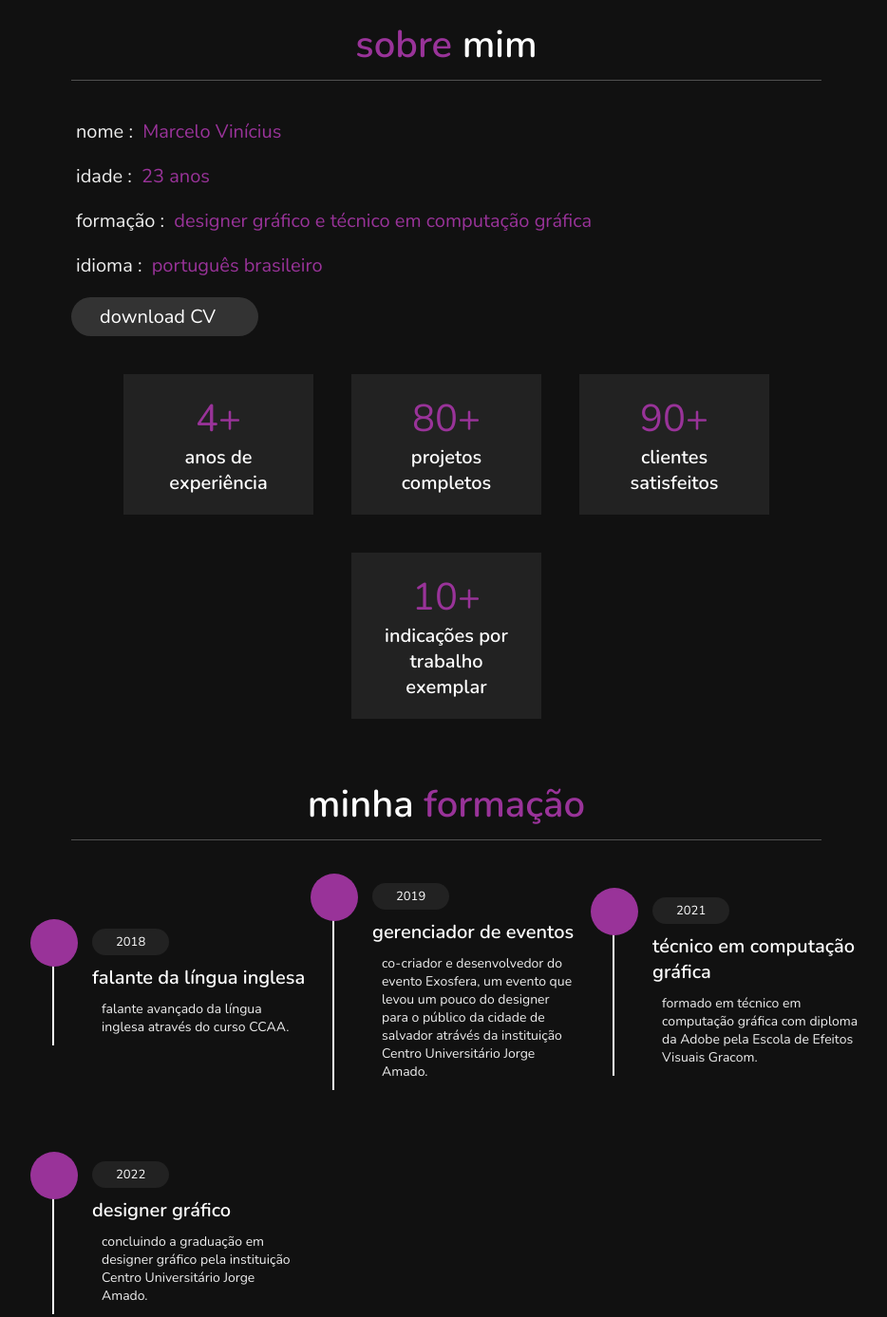
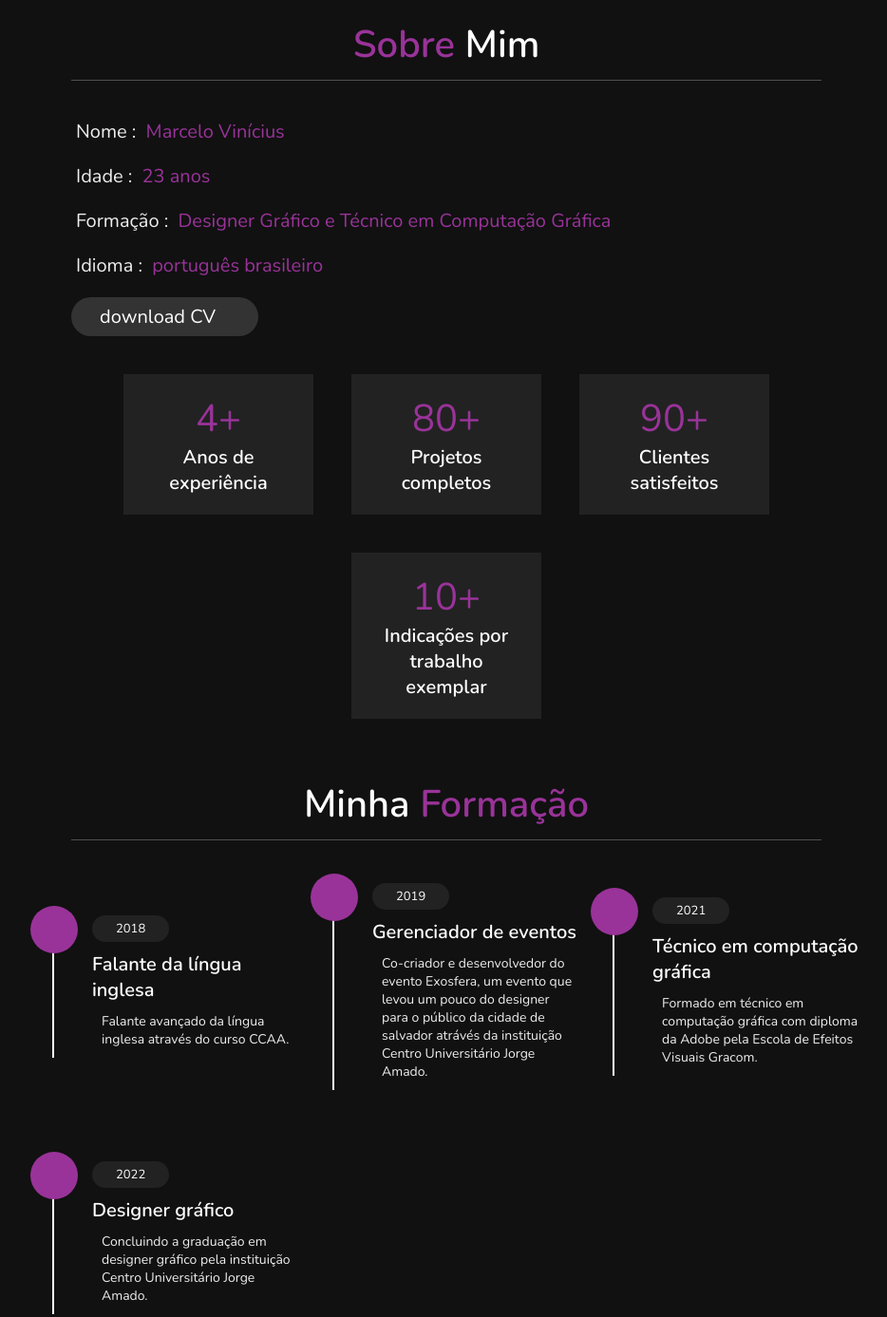
Before and after one commit to Lucantter/mvporfolio, a plain HTML site: page index.html in a window 1280 px wide. Shown: the part 800-2187 px from the top of the page at 95% size, without its empty margins (345-1279 px from the left). Drawn offline with nearby package versions, Linux system fonts and the light colour scheme.

Commit message:
correção_font_02

```diff
--- a/index.html
+++ b/index.html
@@ -27,16 +27,16 @@
 <div class="user">
     <img src="./images/perfil.png" alt="">
     <h3 class="name">Marcelo Vinícius</h3>
-    <p class="post">designer gráfico e técnico em computação gráfica</p>
+    <p class="post">Designer Gráfico e Técnico em Computação Gráfica</p>
 </div>
 
 <nav class="navbar">
     <ul>
-        <li><a href="#inicio">inicio</a></li>
-        <li><a href="#sobre">sobre</a></li>
-        <li><a href="#formação acadêmica">formação acadêmica</a></li>
-        <li><a href="#portfolio">portfolio</a></li>
-        <li><a href="#contato">contato</a></li>
+        <li><a href="#inicio">Inicio</a></li>
+        <li><a href="#sobre">Sobre</a></li>
+        <li><a href="#formação acadêmica">Formação Acadêmica</a></li>
+        <li><a href="#portfolio">Portfolio</a></li>
+        <li><a href="#contato">Contato</a></li>
     </ul>
 
 </nav>
@@ -72,15 +72,15 @@
 
 <section class="about" id="sobre">
 
-<h1 class="heading"> <span>sobre</span> mim </h1>
+<h1 class="heading"> <span>Sobre</span> Mim </h1>
 
 <div class="row">
 
     <div class="info">
-        <h3><span> nome : </span> Marcelo Vinícius</h3>
-        <h3><span> idade : </span> 23 anos </h3>
-        <h3><span> formação : </span> designer gráfico e técnico em computação gráfica</h3>
-        <h3><span> idioma : </span> português brasileiro </h3>
+        <h3><span> Nome : </span> Marcelo Vinícius</h3>
+        <h3><span> Idade : </span> 23 anos </h3>
+        <h3><span> Formação : </span> Designer Gráfico e Técnico em Computação Gráfica</h3>
+        <h3><span> Idioma : </span> português brasileiro </h3>
         <a href="./cv/meu_curriculum.pdf"><button class="btn"> download CV <i class="fas fa download"></i></button></a>
     </div>
 
@@ -88,22 +88,22 @@
 
         <div class="box">
             <span>4+</span>
-            <h3>anos de experiência</h3>
+            <h3>Anos de experiência</h3>
         </div>
 
         <div class="box">
             <span>80+</span>
-            <h3>projetos completos</h3>
+            <h3>Projetos completos</h3>
         </div>
 
         <div class="box">
             <span>90+</span>
-            <h3>clientes satisfeitos</h3>
+            <h3>Clientes satisfeitos</h3>
         </div>
 
         <div class="box">
             <span>10+</span>
-            <h3>indicações por trabalho exemplar</h3>
+            <h3>Indicações por trabalho exemplar</h3>
         </div>
 
     </div>
@@ -118,22 +118,22 @@
 
 <section class="education" id="formação acadêmica">
 
-<h1 class="heading"> minha <span>formação</span></h1>
+<h1 class="heading"> Minha <span>Formação</span></h1>
 
 <div class="box-container">
 
     <div class="box">
         <i class="fas fa-gratuation-cap"></i>
         <span>2018</span>
-        <h3>falante da língua inglesa</h3>
-        <p>falante avançado da língua inglesa através do curso CCAA.</p>
+        <h3>Falante da língua inglesa</h3>
+        <p>Falante avançado da língua inglesa através do curso CCAA.</p>
     </div>
 
     <div class="box">
         <i class="fas fa-gratuation-cap"></i>
         <span>2019</span>
-        <h3>gerenciador de eventos</h3>
-        <p>co-criador e desenvolvedor do evento Exosfera, um evento que levou um pouco
+        <h3>Gerenciador de eventos</h3>
+        <p>Co-criador e desenvolvedor do evento Exosfera, um evento que levou um pouco
         do designer para o público da cidade de salvador atrávés da instituição Centro
         Universitário Jorge Amado.</p>
     </div>
@@ -141,16 +141,16 @@
     <div class="box">
         <i class="fas fa-gratuation-cap"></i>
         <span>2021</span>
-        <h3>técnico em computação gráfica</h3>
-        <p>formado em técnico em computação gráfica com diploma da Adobe pela
+        <h3>Técnico em computação gráfica</h3>
+        <p>Formado em técnico em computação gráfica com diploma da Adobe pela
         Escola de Efeitos Visuais Gracom.</p>
     </div>
 
     <div class="box">
         <i class="fas fa-gratuation-cap"></i>
         <span>2022</span>
-        <h3>designer gráfico</h3>
-        <p>concluindo a graduação em designer gráfico pela instituição
+        <h3>Designer gráfico</h3>
+        <p>Concluindo a graduação em designer gráfico pela instituição
         Centro Universitário Jorge Amado.</p>
     </div>
 
@@ -164,7 +164,7 @@
 
 <section class="portfolio" id="portfolio">
 
-<h1 class="heading"> meu <span>portfolio</span></h1>
+<h1 class="heading"> Meu <span>Portfolio</span></h1>
 
 <div class="box-container">
 
@@ -206,13 +206,13 @@
 
 <section class="contact" id="contato">
 
-<h1 class="heading"> me <span>contate</span></h1>
+<h1 class="heading"> Me <span>Contate</span></h1>
 
 <div class="row">
 
     <div class="content">
 
-        <h3 class="title">informações de contato</h3>
+        <h3 class="title">Informações de contato</h3>
 
         <div class="info">
             <h3><i class="fas fa-envelope"></i> marcelodg07@hotmail.com </h3>
```
